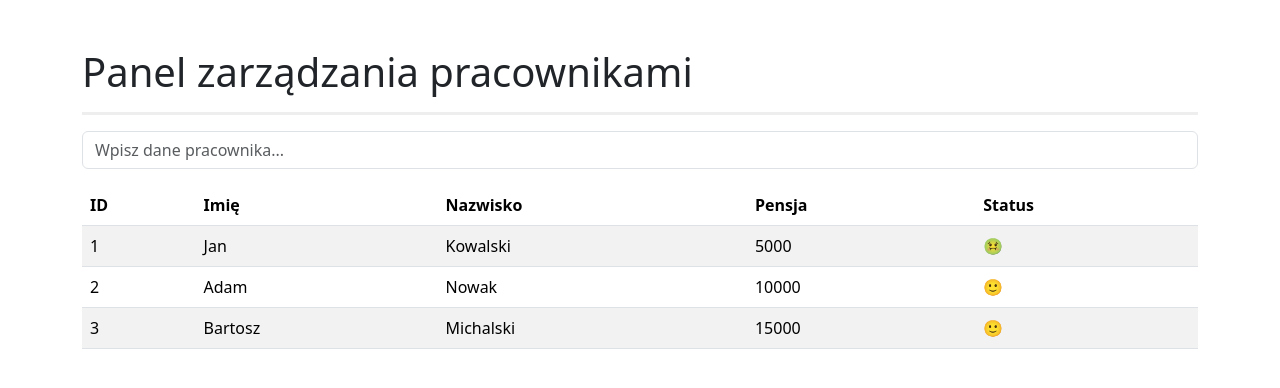
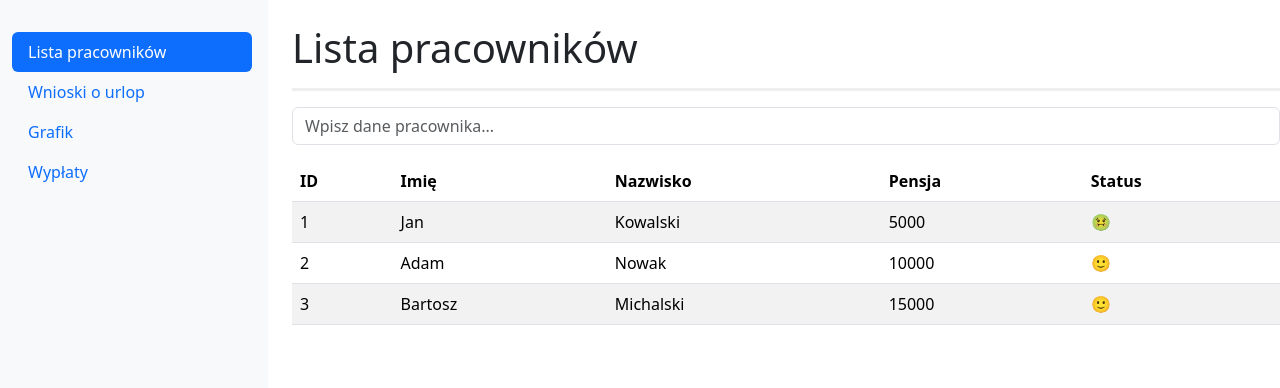
Before and after one commit to wojciech-michalik/projekt-koncowy-sda, a React (Vite) app: page / in a window 1280 px wide. Shown: the top 388 px of the page. Built offline with nearby package versions, Linux system fonts and the light colour scheme.

Commit message:
Frontend1

```diff
--- a/src/App.tsx
+++ b/src/App.tsx
@@ -61,8 +61,6 @@ function App() {
 
 	return (
 		<>
-			<h1>Panel zarządzania pracownikami</h1>
-			<hr className='dividerSolid'></hr>
 			<Table data={data}></Table>
 		</>
 	);
--- /dev/null
+++ b/src/components/SideMenu.tsx
@@ -0,0 +1,32 @@
+import { NavLink } from 'react-router-dom'; // Zakładam, że używasz react-router-dom dla nawigacji
+
+export const SideMenu = () => {
+	return (
+		<div className='d-flex flex-column flex-shrink-0 p-3 bg-light vh-100' style={{ width: '280px' }}>
+			<ul className='nav nav-pills flex-column mb-auto pt-3 ps-2'>
+				<li className='nav-item'>
+					<NavLink to='/' className='nav-link active' aria-current='page'>
+						Lista pracowników
+					</NavLink>
+				</li>
+				<li>
+					<NavLink to='/link1' className='nav-link'>
+						Wnioski o urlop
+					</NavLink>
+				</li>
+				<li>
+					<NavLink to='/link2' className='nav-link'>
+						Grafik
+					</NavLink>
+				</li>
+				<li>
+					<NavLink to='/link3' className='nav-link'>
+						Wypłaty
+					</NavLink>
+				</li>
+			</ul>
+		</div>
+	);
+};
+
+export default SideMenu;
--- a/src/components/Table.tsx
+++ b/src/components/Table.tsx
@@ -1,6 +1,7 @@
 import { useNavigate } from 'react-router-dom';
 import { Employee, EmployeeStatus } from '../App';
 import { useState } from 'react';
+import SideMenu from './SideMenu';
 
 export function Table(props: { data: Employee[] }) {
 	const [filteredData, setFilteredData] = useState(props.data);
@@ -32,6 +33,11 @@ export function Table(props: { data: Employee[] }) {
 
 	return (
 		<>
+			<div className='row'>
+				<SideMenu />
+				<div className='container col ps-4 mt-4'>
+					<h1>Lista pracowników</h1>
+					<hr className='dividerSolid'></hr>
 					<div className='mb-3'>
 						<input
 							onKeyUp={handleSearchType}
@@ -62,6 +68,8 @@ export function Table(props: { data: Employee[] }) {
 							))}
 						</tbody>
 					</table>
+				</div>
+			</div>
 		</>
 	);
 }
--- a/src/main.tsx
+++ b/src/main.tsx
@@ -19,7 +19,7 @@ const router = createBrowserRouter([
 
 ReactDOM.createRoot(document.getElementById('root')!).render(
 	<React.StrictMode>
-		<div className='container mt-5'>
+		<div className='mx-0'>
 			<RouterProvider router={router} />
 		</div>
 	</React.StrictMode>
```
Lines whose indentation alone changed are shown as unchanged.
